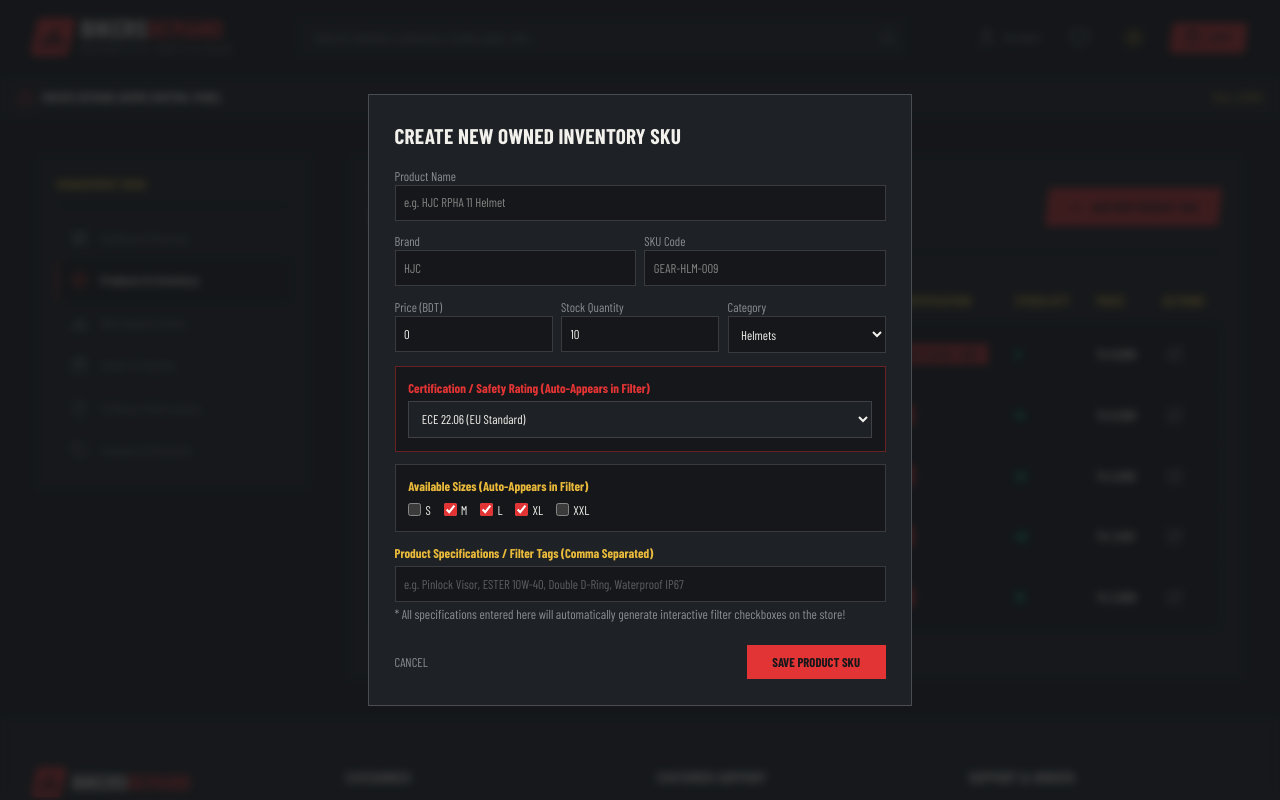
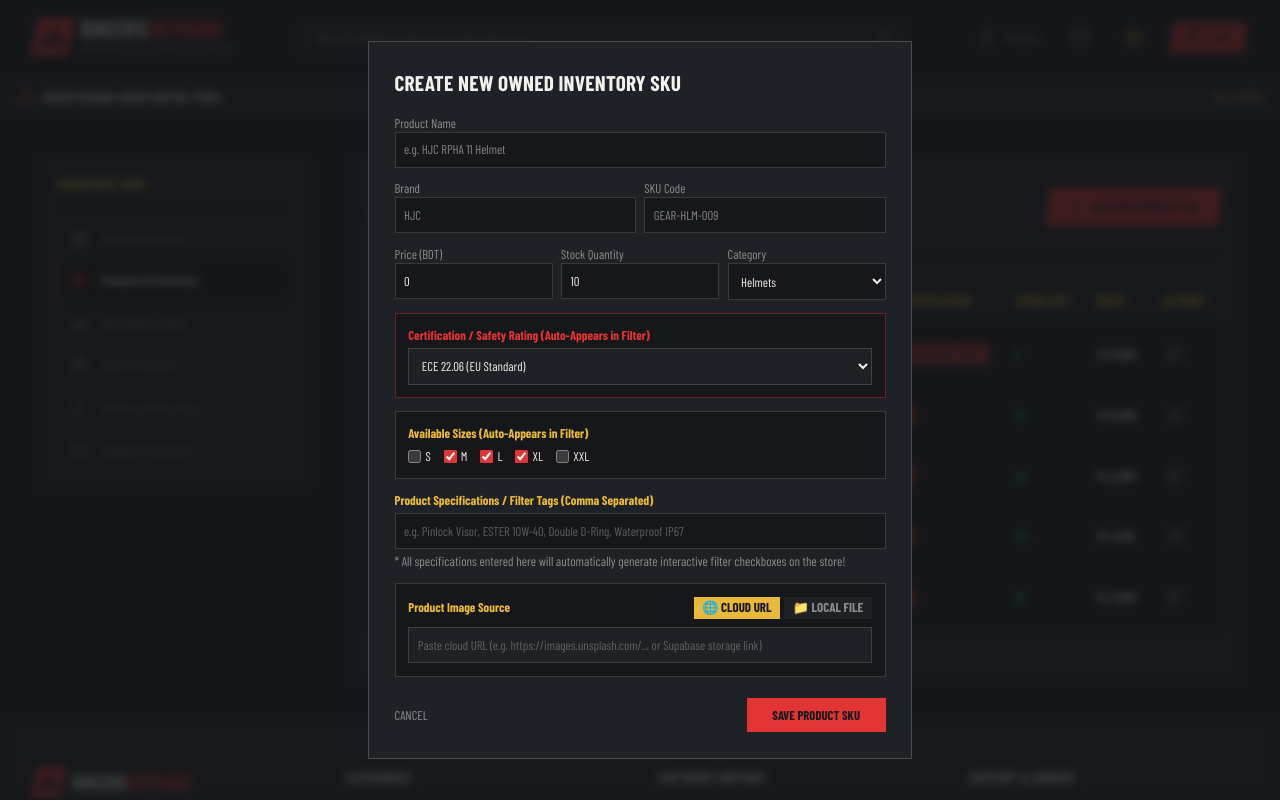
Before and after one commit to jahirul-pu/bikers-demand, a Next.js app: page /admin/products in a window 1280 px wide. Both pictures are taken after a click on the button "ADD NEW PRODUCT SKU". Shown: the top 800 px of the page. Built offline with nearby package versions, Linux system fonts and the light colour scheme; a web font is replaced by a local one.

Commit message:
feat: implement file upload API and admin product creation interface

```diff
--- a/src/app/admin/products/page.tsx
+++ b/src/app/admin/products/page.tsx
@@ -23,11 +23,43 @@ export default function AdminProductsPage() {
   const [newWarranty, setNewWarranty] = useState("1 Year Warranty");
   const [newSizes, setNewSizes] = useState<string[]>(["M", "L", "XL"]);
   const [newCustomSpecs, setNewCustomSpecs] = useState("");
+  const [imageSourceMode, setImageSourceMode] = useState<"url" | "file">("url");
+  const [imageUrl, setImageUrl] = useState("");
 
   const toggleSize = (size: string) => {
     setNewSizes((prev) =>
       prev.includes(size) ? prev.filter((s) => s !== size) : [...prev, size]
     );
+  };
+
+  const handleFileUpload = async (e: React.ChangeEvent<HTMLInputElement>) => {
+    const file = e.target.files?.[0];
+    if (file) {
+      try {
+        const formData = new FormData();
+        formData.append("file", file);
+        const res = await fetch("/api/upload", {
+          method: "POST",
+          body: formData,
+        });
+        const json = await res.json();
+        if (json.success && json.url) {
+          setImageUrl(json.url);
+          return;
+        }
+      } catch (err) {
+        console.error("Disk upload failed, falling back to base64:", err);
+      }
+
+      // Fallback: Base64 Data URL
+      const reader = new FileReader();
+      reader.onloadend = () => {
+        if (typeof reader.result === "string") {
+          setImageUrl(reader.result);
+        }
+      };
+      reader.readAsDataURL(file);
+    }
   };
 
   const handleAddProduct = (e: React.FormEvent) => {
@@ -50,7 +82,7 @@ export default function AdminProductsPage() {
       warranty: newWarranty,
       sizes: newSizes,
       specifications: specsArray,
-      imageUrl: "https://images.unsplash.com/photo-1542282088-72c9c27ed0cd?w=500&auto=format&fit=crop&q=80",
+      imageUrl: imageUrl.trim() || "https://images.unsplash.com/photo-1542282088-72c9c27ed0cd?w=500&auto=format&fit=crop&q=80",
     };
 
     LocalStorageDB.addProduct(newProduct);
@@ -283,6 +315,73 @@ export default function AdminProductsPage() {
                 </span>
               </div>
 
+              {/* Product Image Selection: Cloud URL vs Local Storage File */}
+              <div className="p-3 bg-asphalt border border-steel/30 space-y-2">
+                <div className="flex justify-between items-center">
+                  <label className="text-plate-yellow font-bold block">
+                    Product Image Source
+                  </label>
+                  <div className="flex gap-1">
+                    <button
+                      type="button"
+                      onClick={() => setImageSourceMode("url")}
+                      className={`px-2 py-0.5 text-[10px] font-bold uppercase transition-colors ${
+                        imageSourceMode === "url"
+                          ? "bg-plate-yellow text-asphalt"
+                          : "bg-asphalt-2 text-steel hover:text-off-white"
+                      }`}
+                    >
+                      🌐 Cloud URL
+                    </button>
+                    <button
+                      type="button"
+                      onClick={() => setImageSourceMode("file")}
+                      className={`px-2 py-0.5 text-[10px] font-bold uppercase transition-colors ${
+                        imageSourceMode === "file"
+                          ? "bg-plate-yellow text-asphalt"
+                          : "bg-asphalt-2 text-steel hover:text-off-white"
+                      }`}
+                    >
+                      📁 Local File
+                    </button>
+                  </div>
+                </div>
+
+                {imageSourceMode === "url" ? (
+                  <div>
+                    <input
+                      type="url"
+                      placeholder="Paste cloud URL (e.g. https://images.unsplash.com/... or Supabase storage link)"
+                      value={imageUrl}
+                      onChange={(e) => setImageUrl(e.target.value)}
+                      className="w-full bg-asphalt-2 border border-steel/30 p-2 text-off-white placeholder-steel/60 text-xs"
+                    />
+                  </div>
+                ) : (
+                  <div>
+                    <input
+                      type="file"
+                      accept="image/*"
+                      onChange={handleFileUpload}
+                      className="w-full bg-asphalt-2 border border-steel/30 p-1.5 text-off-white text-xs file:mr-2 file:py-1 file:px-2 file:border-0 file:text-xs file:font-bold file:bg-ignition-red file:text-asphalt cursor-pointer"
+                    />
+                  </div>
+                )}
+
+                {/* Live Image Preview Thumbnail */}
+                {imageUrl && (
+                  <div className="flex items-center gap-3 pt-1 border-t border-asphalt-2">
+                    <div className="w-12 h-12 bg-asphalt border border-plate-yellow overflow-hidden shrink-0">
+                      {/* eslint-disable-next-line @next/next/no-img-element */}
+                      <img src={imageUrl} alt="Preview" className="w-full h-full object-cover" />
+                    </div>
+                    <span className="text-[10px] text-emerald-400 font-mono">
+                      ✓ Image preview loaded cleanly
+                    </span>
+                  </div>
+                )}
+              </div>
+
               <div className="flex justify-between items-center pt-2">
                 <button
                   type="button"
--- /dev/null
+++ b/src/app/api/upload/route.ts
@@ -0,0 +1,34 @@
+import { NextResponse } from "next/server";
+import { writeFile, mkdir } from "fs/promises";
+import path from "path";
+
+export async function POST(request: Request) {
+  try {
+    const formData = await request.formData();
+    const file = formData.get("file") as File | null;
+
+    if (!file) {
+      return NextResponse.json({ success: false, error: "No file provided" }, { status: 400 });
+    }
+
+    const bytes = await file.arrayBuffer();
+    const buffer = Buffer.from(bytes);
+
+    // Create unique filename
+    const ext = path.extname(file.name) || ".jpg";
+    const filename = `product-${Date.now()}-${Math.random().toString(36).substring(2, 7)}${ext}`;
+
+    // Target directory: public/uploads/
+    const uploadDir = path.join(process.cwd(), "public", "uploads");
+    await mkdir(uploadDir, { recursive: true });
+
+    const filePath = path.join(uploadDir, filename);
+    await writeFile(filePath, buffer);
+
+    const publicUrl = `/uploads/${filename}`;
+    return NextResponse.json({ success: true, url: publicUrl, filename });
+  } catch (error: any) {
+    console.error("File upload error:", error);
+    return NextResponse.json({ success: false, error: error.message }, { status: 500 });
+  }
+}
```
